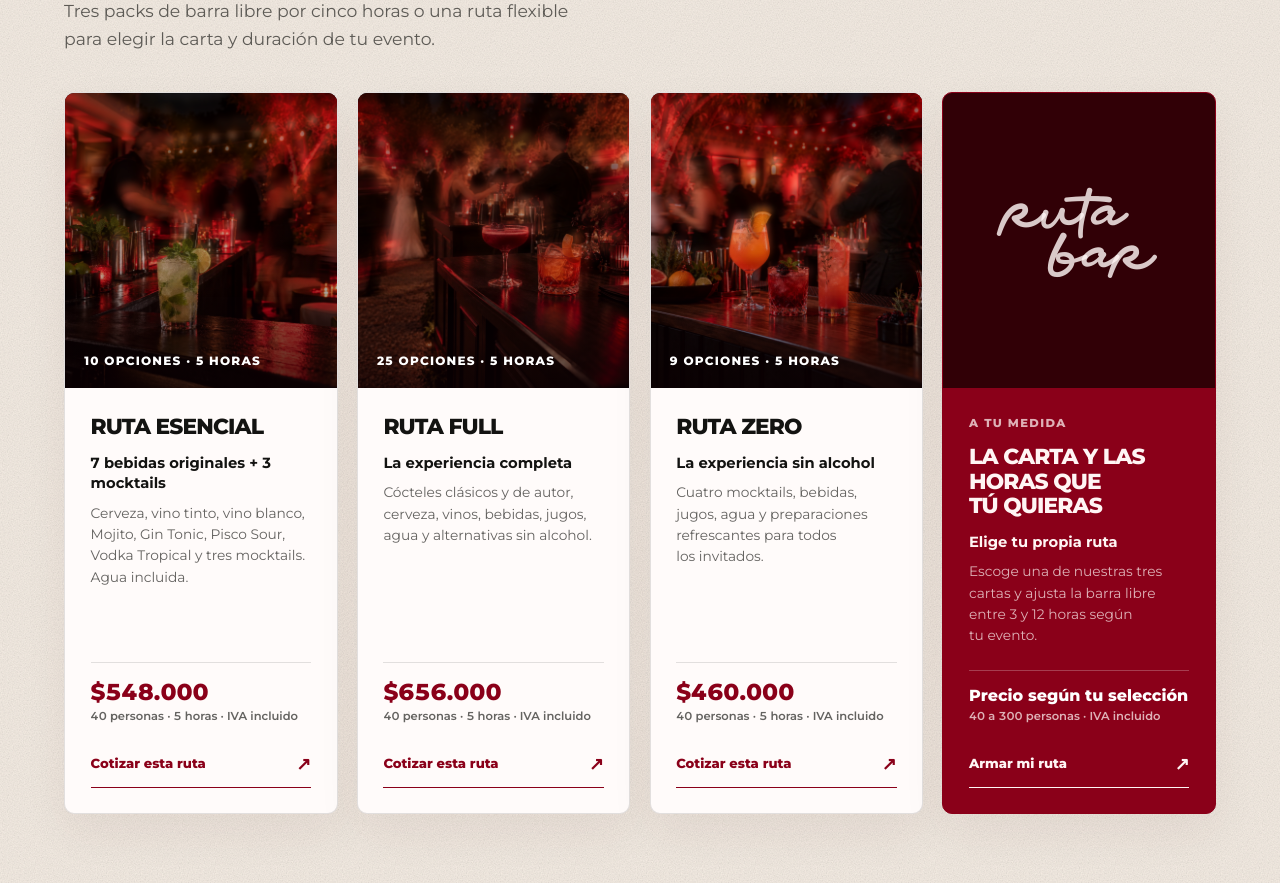
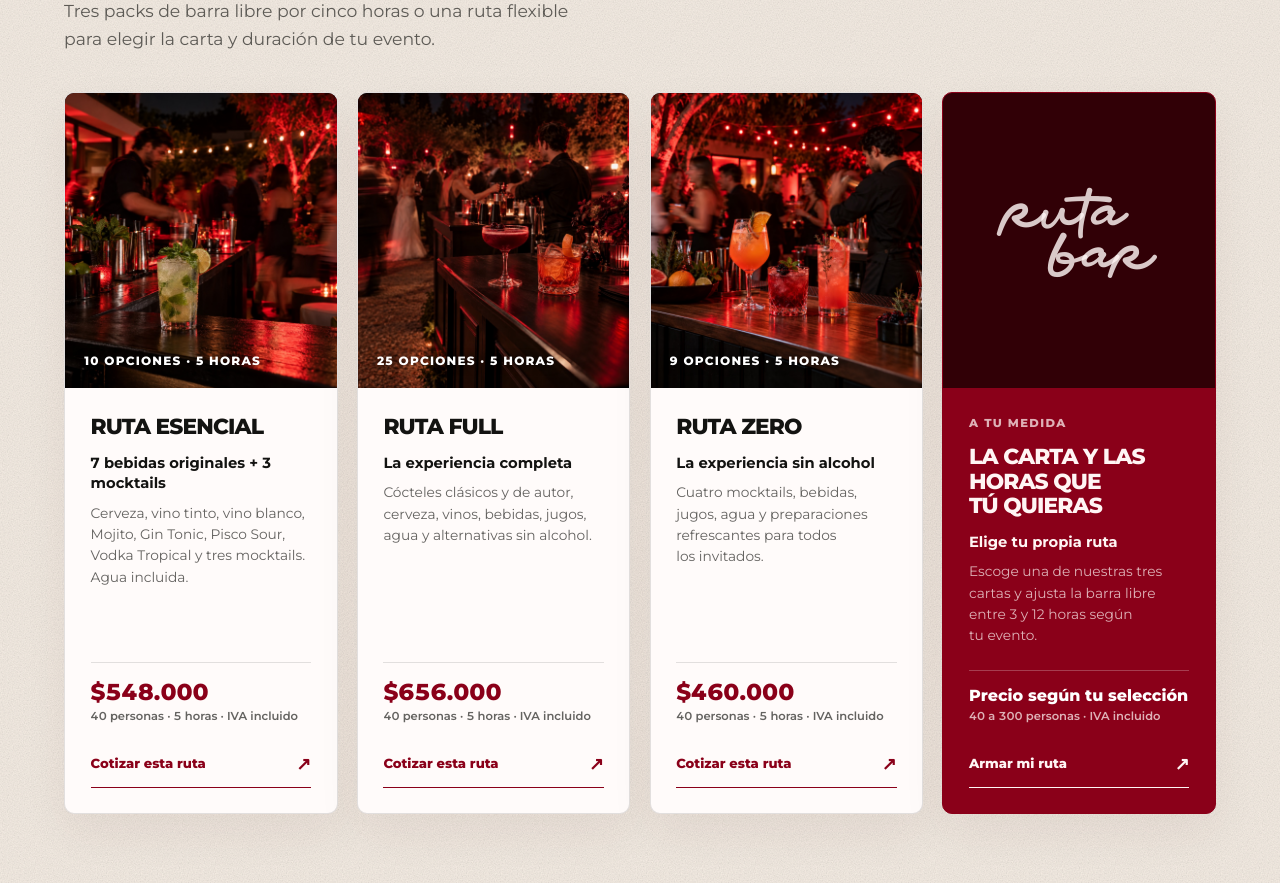
Before and after one commit to MatiNicolasur/RUTABAR, a Next.js app: page / in a window 1280 px wide. Shown: the part 1473-2356 px from the top of the page. Built offline with nearby package versions, Linux system fonts and the light colour scheme; no server answers.

Commit message:
Quita efectos añadidos a fotos de packs

```diff
--- a/src/components/RutasServicio.tsx
+++ b/src/components/RutasServicio.tsx
@@ -1,6 +1,5 @@
 import Image from 'next/image'
 import Link from 'next/link'
-import type { CSSProperties } from 'react'
 import { CONFIG_COTIZACION, type CartaCotizacionId } from '@/data/precios-cotizacion'
 
 const RUTAS = [
@@ -48,7 +47,7 @@ export function RutasServicio() {
         <div className="rutas-servicio__grid">
           {RUTAS.map((ruta) => (
             <article className="rutas-servicio__card" key={ruta.nombre}>
-              <div className="rutas-servicio__foto" style={{ '--ruta-imagen': `url(${ruta.imagen})` } as CSSProperties}>
+              <div className="rutas-servicio__foto">
                 <Image src={ruta.imagen} alt={ruta.imagenAlt} fill sizes="(min-width: 78rem) 25vw, (min-width: 42rem) 50vw, 100vw" />
                 <span className="rutas-servicio__foto-dato">{ruta.dato}</span>
               </div>
--- a/src/components/rutas-servicio.css
+++ b/src/components/rutas-servicio.css
@@ -28,10 +28,7 @@
 }
 
 .rutas-servicio__foto { background: var(--tinta); }
-.rutas-servicio__foto::before { position: absolute; z-index: 1; inset: -2%; content: ''; background: var(--ruta-imagen) center / cover no-repeat; filter: blur(3px); opacity: .65; mask-image: linear-gradient(#000 0%, #000 38%, transparent 68%); pointer-events: none; animation: rutas-fondo-vivo 8s ease-in-out infinite alternate; }
-@keyframes rutas-fondo-vivo { from { transform: translateX(-1.2%) scale(1.025); } to { transform: translateX(1.2%) scale(1.04); } }
-.rutas-servicio__foto::after { position: absolute; inset: 38% 0 0; content: ''; background: linear-gradient(transparent, rgb(12 0 3 / 0.72)); pointer-events: none; }
-.rutas-servicio__foto-dato { position: absolute; z-index: 2; inset-inline: 1.2rem; bottom: 1.1rem; color: #fff; font-size: .75rem; font-weight: 800; letter-spacing: .1em; text-transform: uppercase; }
+.rutas-servicio__foto-dato { position: absolute; z-index: 1; inset-inline: 1.2rem; bottom: 1.1rem; color: #fff; font-size: .75rem; font-weight: 800; letter-spacing: .1em; text-shadow: 0 1px 8px rgb(0 0 0 / .9); text-transform: uppercase; }
 
 .rutas-servicio__foto img {
   object-fit: cover;
@@ -152,8 +149,6 @@
 
 @media (prefers-reduced-motion: reduce) {
   .rutas-servicio__card,
-  .rutas-servicio__foto::before,
   .rutas-servicio__foto img,
   .rutas-servicio__accion span { transition: none; }
-  .rutas-servicio__foto::before { animation: none; }
 }
```
